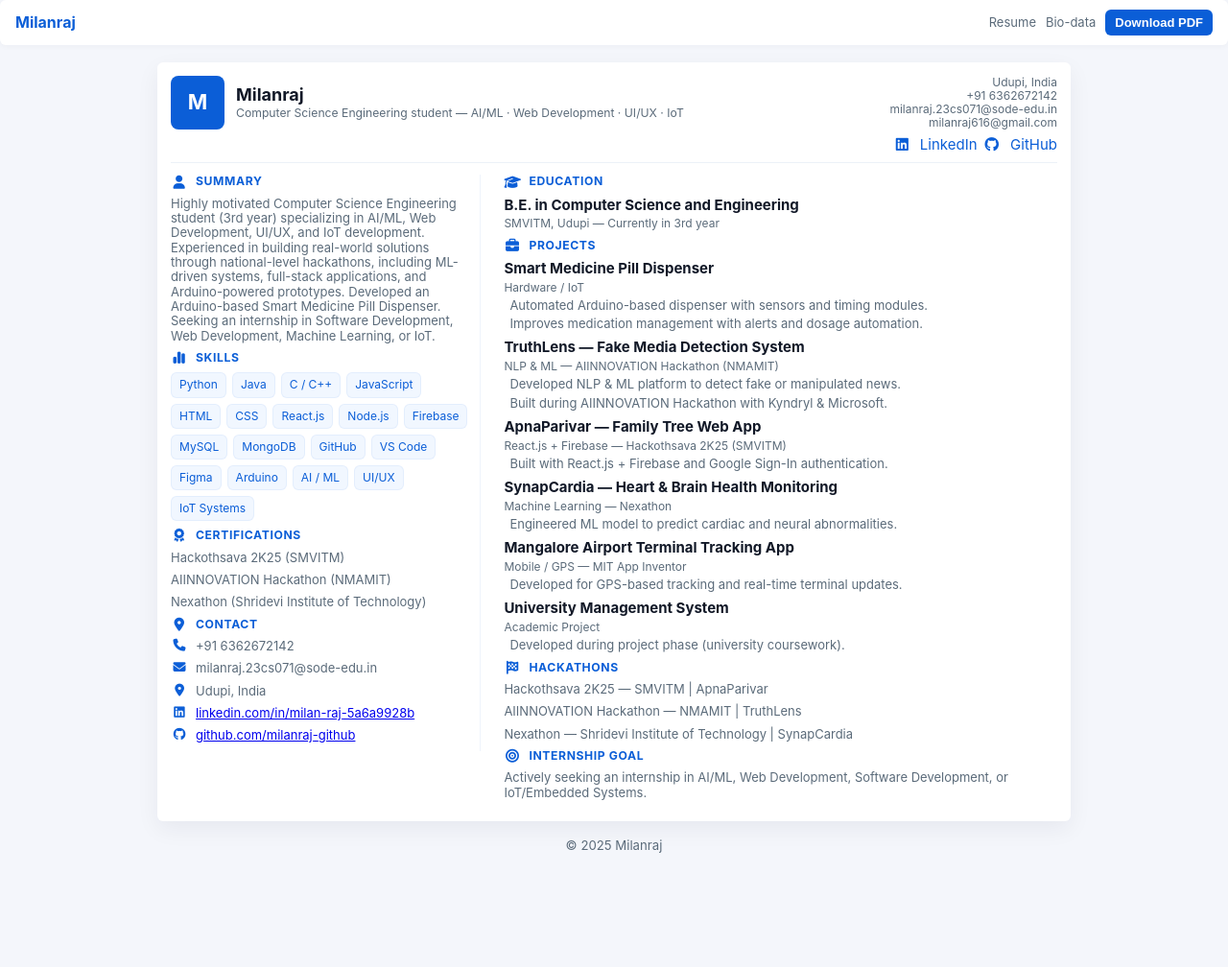
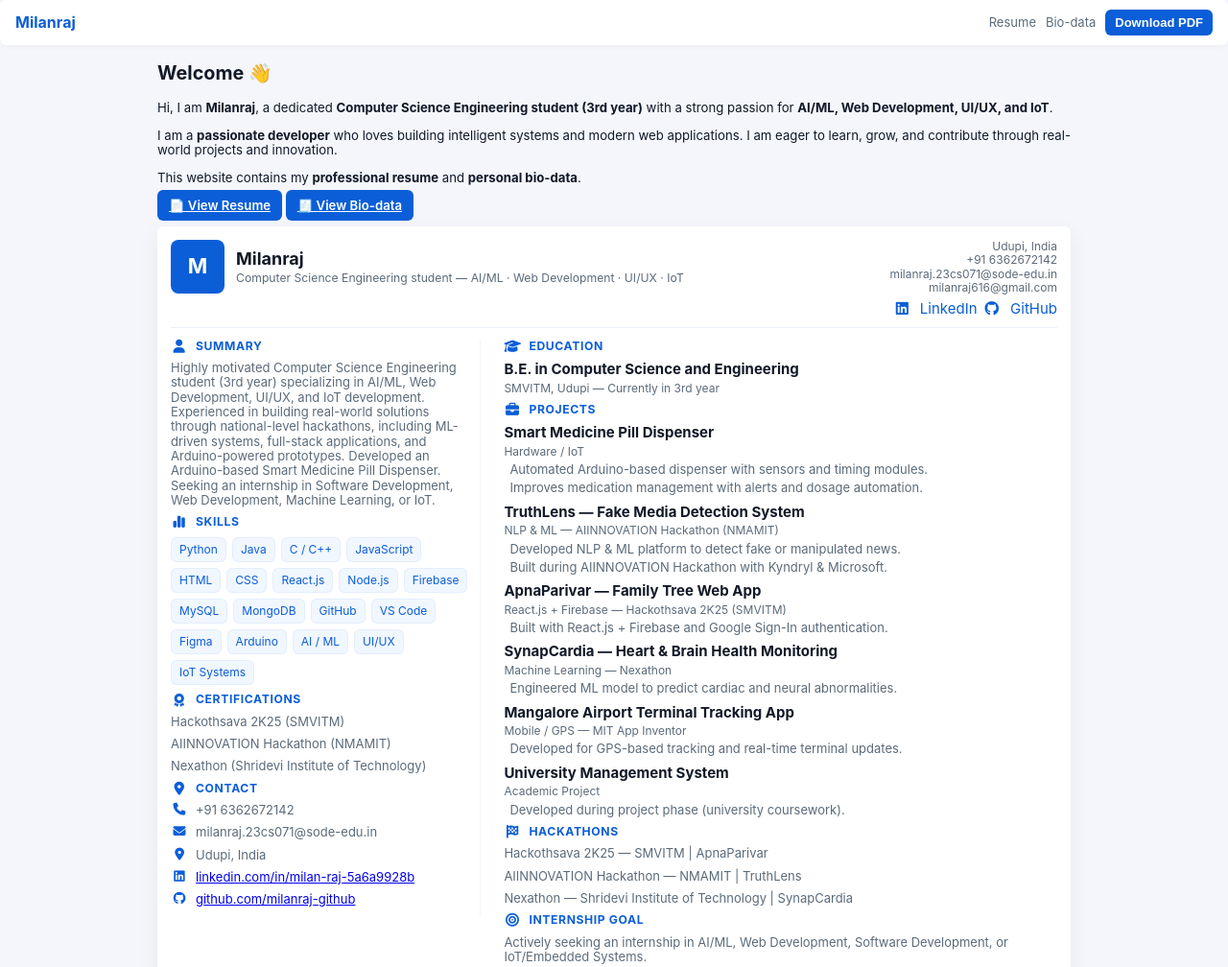
Before and after one commit to milanraj-github/Web-Assignment-1, a plain HTML site: page index.html in a window 1280 px wide. Shown: the top 1008 px of the page at 96% size. Before the commit the page ends 890 px from the top, so only its background shows below. Drawn offline with nearby package versions, Linux system fonts and the light colour scheme.

Commit message:
Update index.html

```diff
--- a/index.html
+++ b/index.html
@@ -27,7 +27,7 @@
   <nav class="nav">
     <a class="logo" href="index.html">Milanraj</a>
     <div class="nav-links">
-      <a href="index.html">Resume</a>
+      <a href="index.html#resume">Resume</a>
       <a href="biodata.html">Bio-data</a>
       <button class="btn small" id="downloadPdfBtn">Download PDF</button>
     </div>
@@ -35,6 +35,33 @@
 </header>
 
 <main class="container">
+
+  <!-- INTRO / WELCOME SECTION -->
+  <section class="intro-card">
+    <h1 class="intro-title">Welcome 👋</h1>
+    <p class="intro-text">
+      Hi, I am <strong>Milanraj</strong>, a dedicated
+      <strong>Computer Science Engineering student (3rd year)</strong> with a strong passion
+      for <strong>AI/ML, Web Development, UI/UX, and IoT</strong>.
+    </p>
+
+    <p class="intro-text">
+      I am a <strong>passionate developer</strong> who loves building intelligent systems
+      and modern web applications. I am eager to learn, grow, and contribute through
+      real-world projects and innovation.
+    </p>
+
+    <p class="intro-text">
+      This website contains my <strong>professional resume</strong> and
+      <strong>personal bio-data</strong>.
+    </p>
+
+    <div class="intro-links">
+      <a class="btn" id="viewResumeBtn" href="#">📄 View Resume</a>
+      <a class="btn outline" id="viewBiodataBtn" href="biodata.html">🧾 View Bio-data</a>
+    </div>
+  </section>
+
   <article class="page" id="resume">
 
     <div class="header">
```
